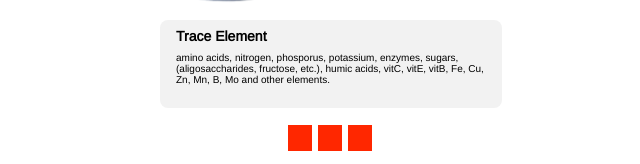
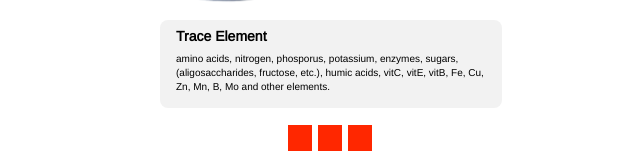
Before and after one commit to atasipertanian/fulka-mofu1, a plain HTML site: page index.html in a window 1280 px wide. Shown: the part 3274-3438 px from the top of the page, 322-962 px from the left. Drawn offline with nearby package versions, Linux system fonts and the light colour scheme; a web font is replaced by a local one.

Commit message:
three commit

```diff
--- a/css/main.css
+++ b/css/main.css
@@ -1630,6 +1630,7 @@ body {
   font-size: 10px;
   opacity: 1;
   text-align: left;
+  line-height: 14px;
 }
 .v319_926 {
   width: 271px;
```
